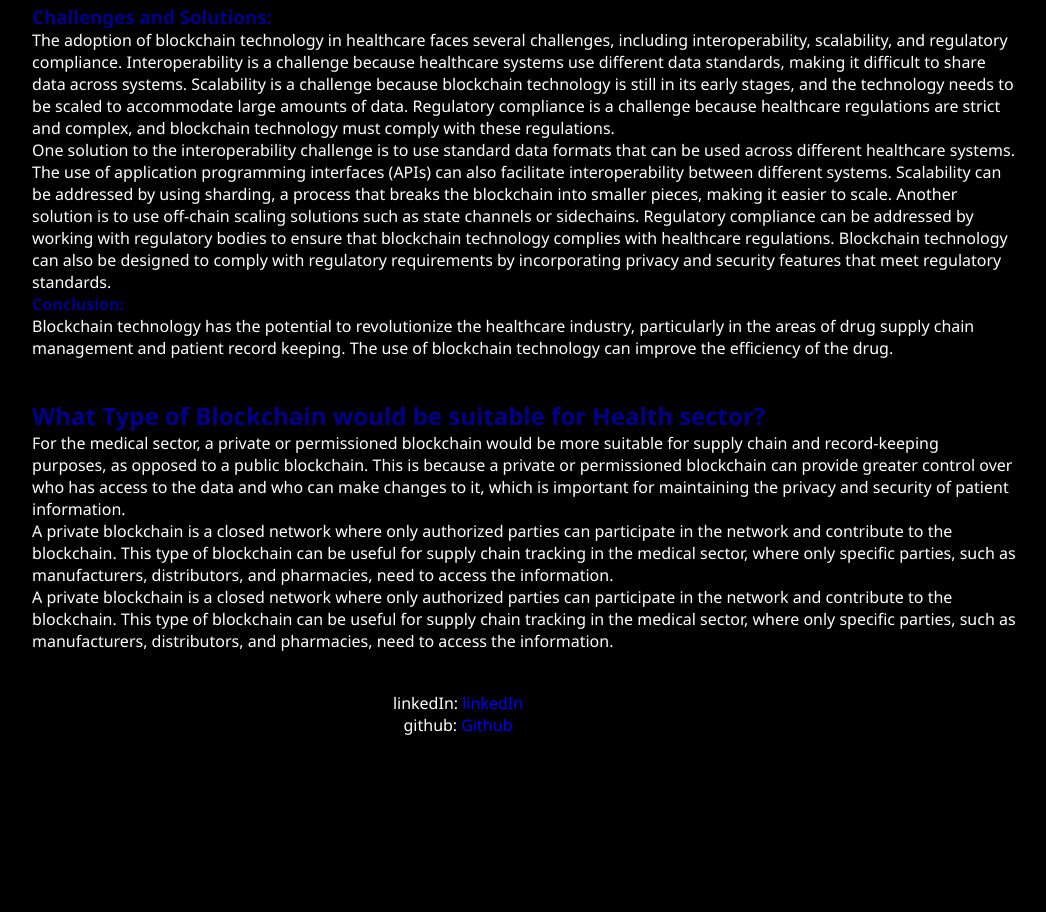
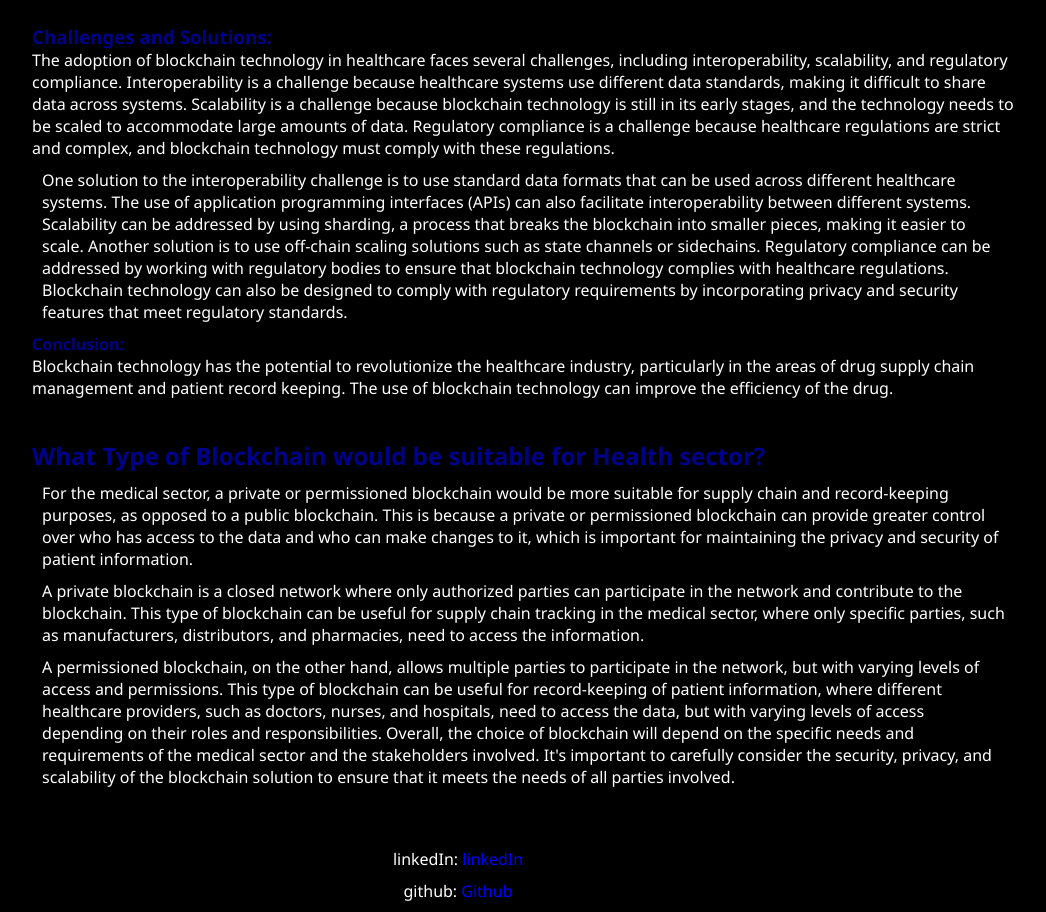
Before and after one commit to KryptoGhost/health-blog, a plain HTML site: page index.html in a window 1280 px wide. Shown: the part 1360-2272 px from the top of the page, without its empty margins (182-1228 px from the left). Before the commit the page ends 2096 px from the top, so only its background shows below. Drawn offline with Linux system fonts and the light colour scheme.

Commit message:
last commit

```diff
--- a/index.html
+++ b/index.html
@@ -85,7 +85,8 @@
                 A private blockchain is a closed network where only authorized parties can participate in the network and contribute to the blockchain. This type of blockchain can be useful for supply chain tracking in the medical sector, where only specific parties, such as manufacturers, distributors, and pharmacies, need to access the information.
             </p>
             <p>
-                A private blockchain is a closed network where only authorized parties can participate in the network and contribute to the blockchain. This type of blockchain can be useful for supply chain tracking in the medical sector, where only specific parties, such as manufacturers, distributors, and pharmacies, need to access the information.
+                A permissioned blockchain, on the other hand, allows multiple parties to participate in the network, but with varying levels of access and permissions. This type of blockchain can be useful for record-keeping of patient information, where different healthcare providers, such as doctors, nurses, and hospitals, need to access the data, but with varying levels of access depending on their roles and responsibilities.
+                Overall, the choice of blockchain will depend on the specific needs and requirements of the medical sector and the stakeholders involved. It's important to carefully consider the security, privacy, and scalability of the blockchain solution to ensure that it meets the needs of all parties involved.
             </p>
             </div>
         </main>
--- a/style.css
+++ b/style.css
@@ -20,6 +20,10 @@ nav h4 {
 
 h3,h4,h2 {
     color:darkblue;
+}
+
+p{
+    margin: 10px;
 }
 
 ul {
```
